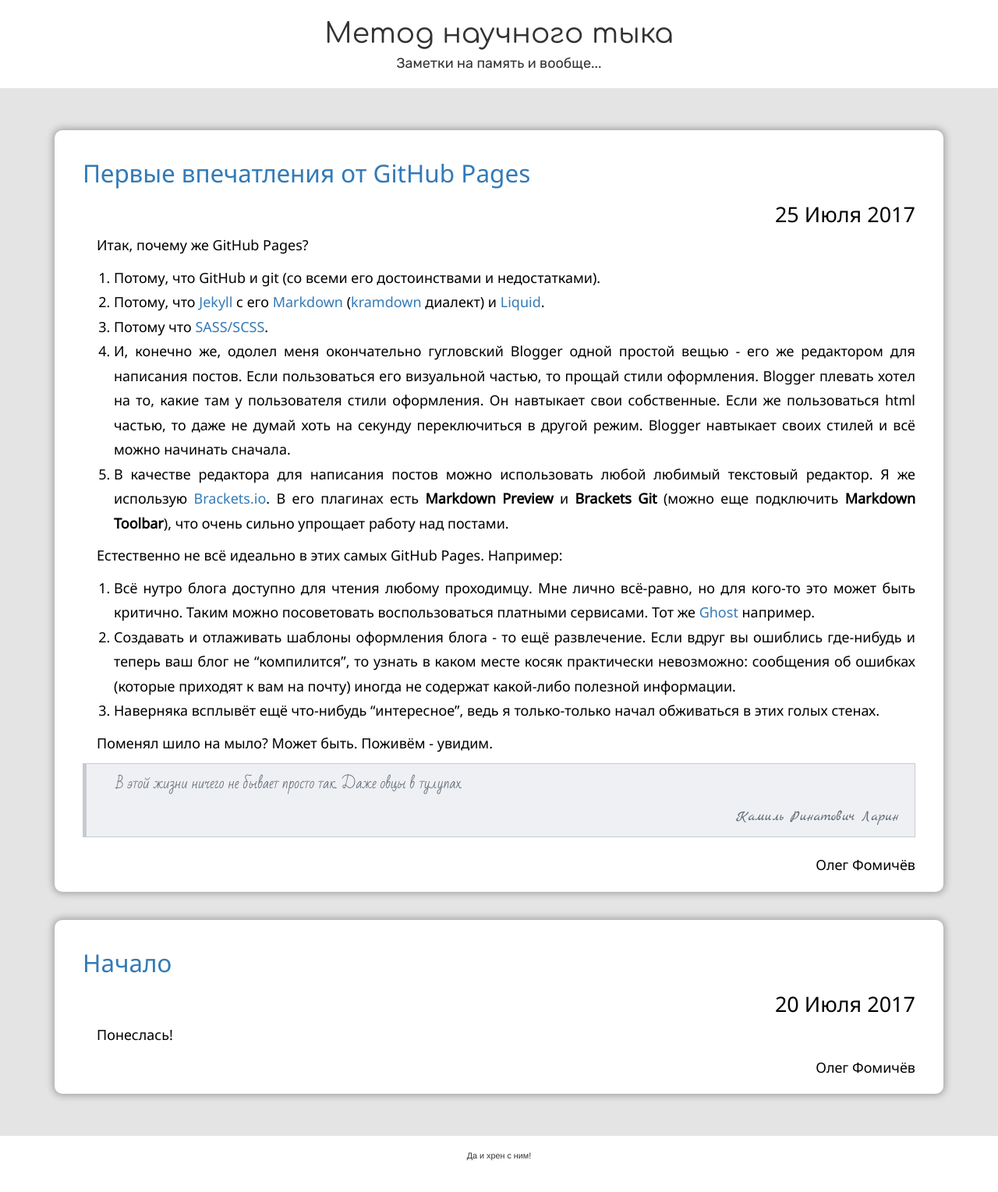
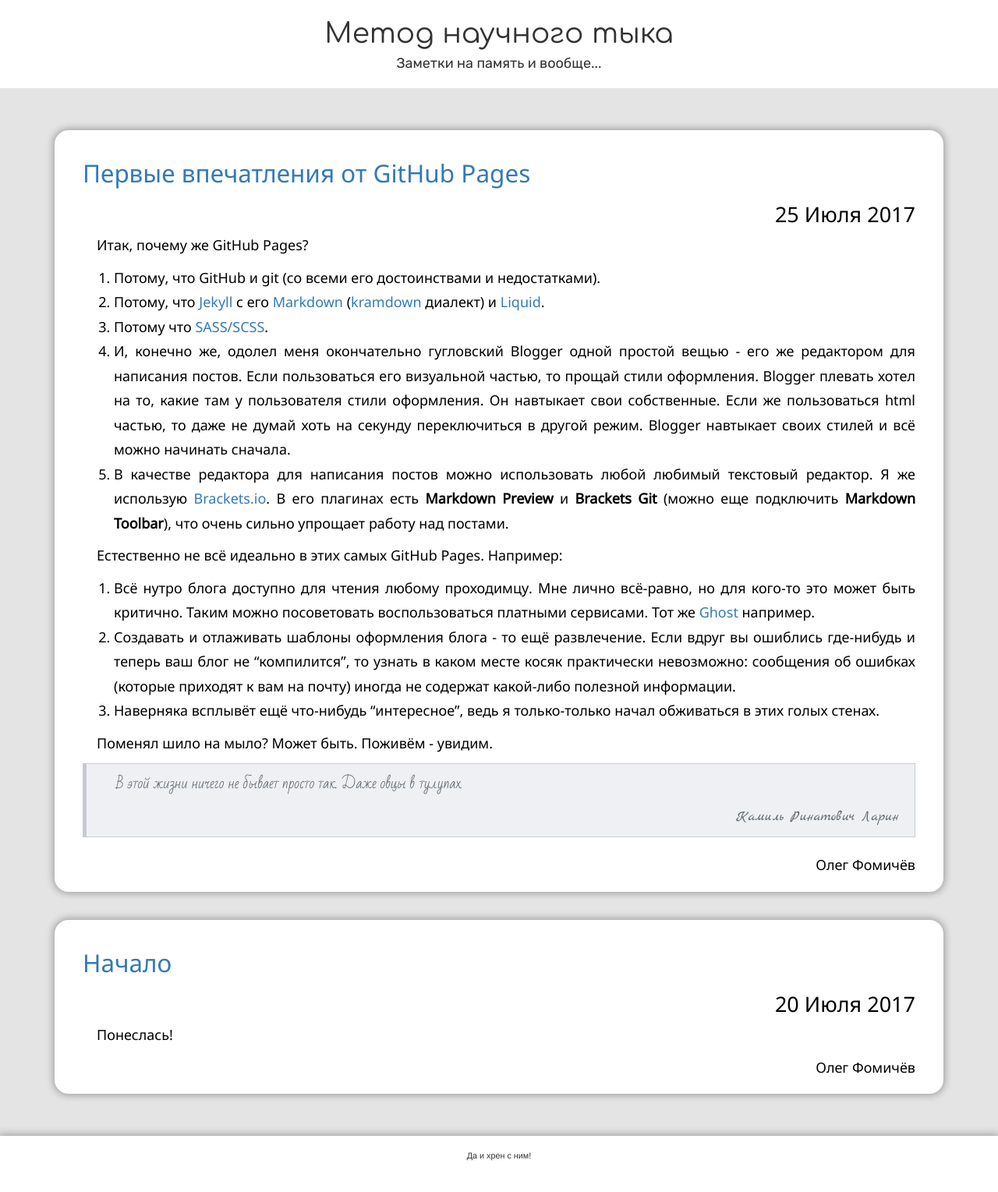
Before and after one commit to fomich0ff/fomich0ff.github.io, a Jekyll site: the page built from index.html, in a window 1280 px wide. Shown: the whole page at 78% size. Built offline with Jekyll 4.4.1, drawn with Linux system fonts in a browser that asks for light colours; nearby versions of some CDN libraries.

Commit message:
styles updated

```diff
--- a/_sass/base.scss
+++ b/_sass/base.scss
@@ -42,6 +42,10 @@
     }
 }
 
+html {
+    height: 100%;
+}
+
 body {
     font-size: $font-size;
     padding-bottom: 5em;
@@ -84,7 +88,6 @@
 
 .blog {
     color: $regular-text-color;
-
     line-height: 1.75em;
     font-family: $font-noto-sans;
 }
--- a/_sass/elements.scss
+++ b/_sass/elements.scss
@@ -7,5 +7,5 @@
     -moz-box-shadow: 0px 0px 10px 2px rgba(0, 0, 0, .3);
     -webkit-box-shadow: 0px 0px 10px 2px rgba(0, 0, 0, .3);
     box-shadow: 0px 0px 10px 2px rgba(0, 0, 0, .3);
-    border-radius: 10px;
+    border-radius: 1em;
 }
--- a/_sass/footer.scss
+++ b/_sass/footer.scss
@@ -1,4 +1,6 @@
 footer {
+    @extend %shadow-box;
+    border-radius: 0px;
     text-align: center;
     position: absolute;
     bottom: 0px;
```
